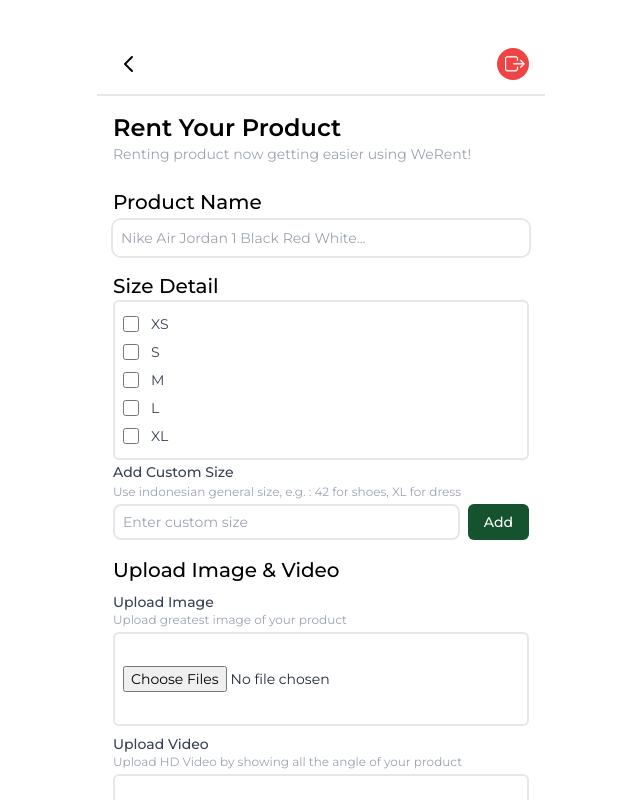
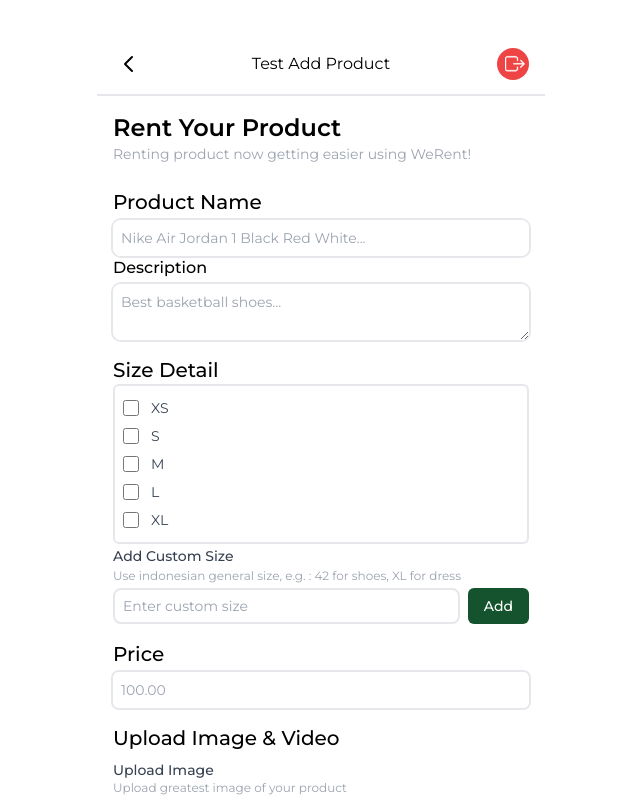
Before and after one commit to CaturAgeng/WeRent-FE, a Next.js app: page /add-product in a window 1280 px wide. Shown: the top 800 px of the page, without its empty margins (319-959 px from the left). Built offline with nearby package versions, Linux system fonts and the light colour scheme.

Commit message:
feat/home - add button to add=product for testing ( not working )`

```diff
--- a/features/add-product/components/addProductForm/index.tsx
+++ b/features/add-product/components/addProductForm/index.tsx
@@ -1,6 +1,7 @@
 'use client'
 import { useState } from "react";
 import { TopNavigation } from "features/product";
+import { axiosInstance } from 'api/axiosClients';
 
 export default function AddProductForm() {
     const [sizes, setSizes] = useState(['XS', 'S', 'M', 'L', 'XL']);
@@ -8,6 +9,7 @@ export default function AddProductForm() {
     const [images, setImages] = useState<File[]>([]);
     const [video, setVideo] = useState<File | null>(null);
     const [productName, setProductName] = useState('');
+    const [price, setPrice] = useState<number | ''>('');
     const [productID, setProductID] = useState(Math.random().toString(36).substr(2, 9)); // Generating a random product ID
 
 
@@ -48,6 +50,7 @@ export default function AddProductForm() {
         const formData = new FormData();
         formData.append('productName', productName);
         formData.append('productID', productID);
+        formData.append('price', price.toString());
         formData.append('sizes', JSON.stringify(sizes));
         images.forEach(image => {
             formData.append('images', image);
@@ -57,17 +60,19 @@ export default function AddProductForm() {
         }
 
         try {
-            const response = await fetch('/api/products', {
-                method: 'POST',
-                body: formData,
+            const response = await axiosInstance.post('/product', formData, {
+                headers: {
+                    'Content-Type': 'multipart/form-data',
+                },
             });
 
-            if (!response.ok) {
+            if (response.status !== 200) {
                 throw new Error('Network response was not ok');
             }
 
-            const result = await response.json();
+            const result = await response.data;
             console.log('Form submitted successfully:', result);
+
             // Reset the form after successful submission
             setProductName('');
             setSizes(['XS', 'S', 'M', 'L', 'XL']);
@@ -106,6 +111,10 @@ export default function AddProductForm() {
                             <label className="text-xl font-medium">Product Name</label>
                             <div className="mt-1 ring-2 rounded-lg ring-gray-200 hover:ring-green-900 ">
                                 <input type="text" name="productname" id="productid" className=" flex w-full rounded-lg py-2 pl-2 text-sm text-gray-800 placeholder:text-gray-400" placeholder="Nike Air Jordan 1 Black Red White..." />
+                            </div>
+                            <label className="text-md font-medium">Description</label>
+                            <div className="mt-1 ring-2 rounded-lg ring-gray-200 hover:ring-green-900 ">
+                                <textarea name="productname" id="productid" className=" flex w-full rounded-lg py-2 pl-2 text-sm text-gray-800 placeholder:text-gray-400" placeholder="Best basketball shoes..." />
                             </div>
                         </div>
 
@@ -163,6 +172,22 @@ export default function AddProductForm() {
                                 >
                                     Add
                                 </button>
+                            </div>
+                        </div>
+
+                        {/* PRICE */}
+                        <div className="mt-2 mb-4">
+                            <label className="text-xl font-medium">Price</label>
+                            <div className="mt-1 ring-2 rounded-md ring-gray-200 hover:ring-green-900 ">
+                                <input
+                                    type="number"
+                                    name="price"
+                                    id="price"
+                                    className="flex w-full rounded-md py-2 pl-2 text-sm text-gray-800 placeholder:text-gray-400"
+                                    placeholder="100.00"
+                                    value={price}
+                                    onChange={(e) => setPrice(e.target.value ? parseFloat(e.target.value) : '')}
+                                />
                             </div>
                         </div>
 
--- a/features/product/components/TopNavigation/index.tsx
+++ b/features/product/components/TopNavigation/index.tsx
@@ -35,6 +35,8 @@ export default function TopNavigation() {
                             />
                         </svg>
                     </button>
+                    {/* for testing add product only */}
+                    <a href="/add-product">Test Add Product</a>
                     <button
                         onClick={handleLogout}
                         className="rounded-full w-8 h-8 flex items-center bg-red-500 cursor-pointer text-white hover:bg-red-600 focus:outline-none"
```
